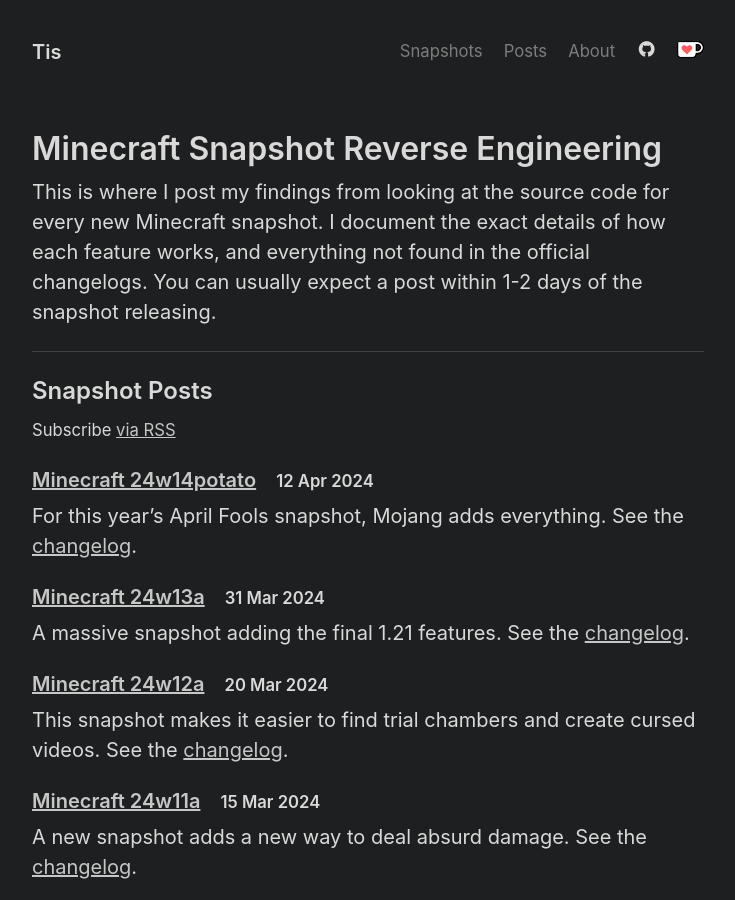
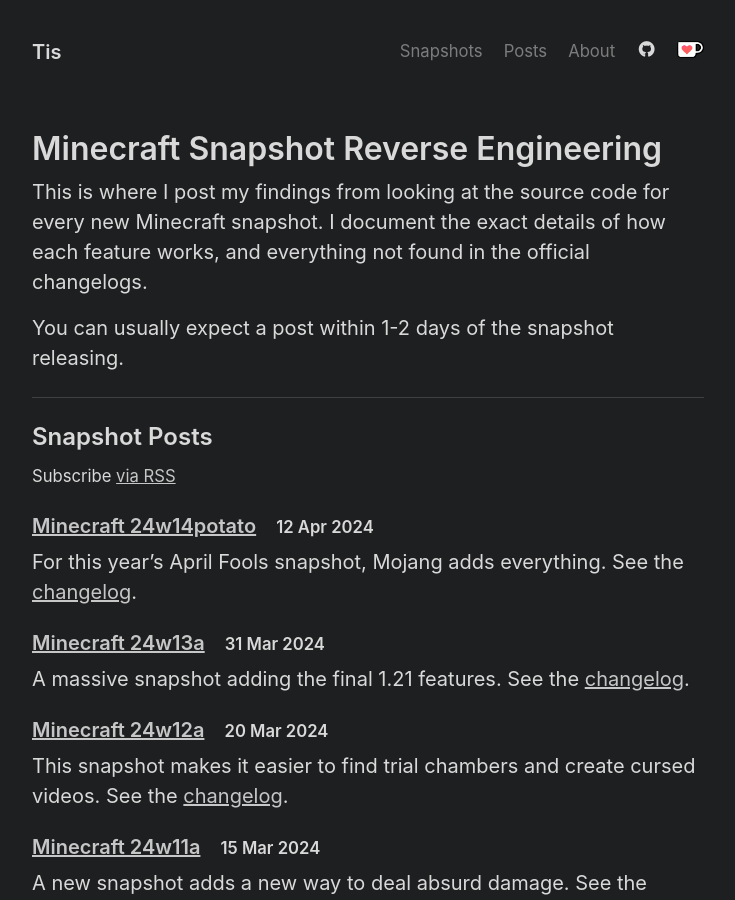
Before and after one commit to Tisawesomeness/tisawesomeness.github.io, a Jekyll site: the page built from snapshots.html, in a window 1280 px wide and 900 px high. Shown: the whole window, without its empty margins (272-1007 px from the left). Built offline with Jekyll 4.4.1, drawn with Linux system fonts in a browser that asks for light colours; comment, search, counter and statistics services are not loaded.

Commit message:
Small formatting change

```diff
--- a/snapshots.html
+++ b/snapshots.html
@@ -6,9 +6,9 @@
 
 <h1>Minecraft Snapshot Reverse Engineering</h1>
 
-This is where I post my findings from looking at the source code for every new Minecraft snapshot. I document the exact details of how each feature works, and everything not found in the official changelogs.
+<p>This is where I post my findings from looking at the source code for every new Minecraft snapshot. I document the exact details of how each feature works, and everything not found in the official changelogs.</p>
 
-You can usually expect a post within 1-2 days of the snapshot releasing.
+<p>You can usually expect a post within 1-2 days of the snapshot releasing.</p>
 
 <hr>
 
```
